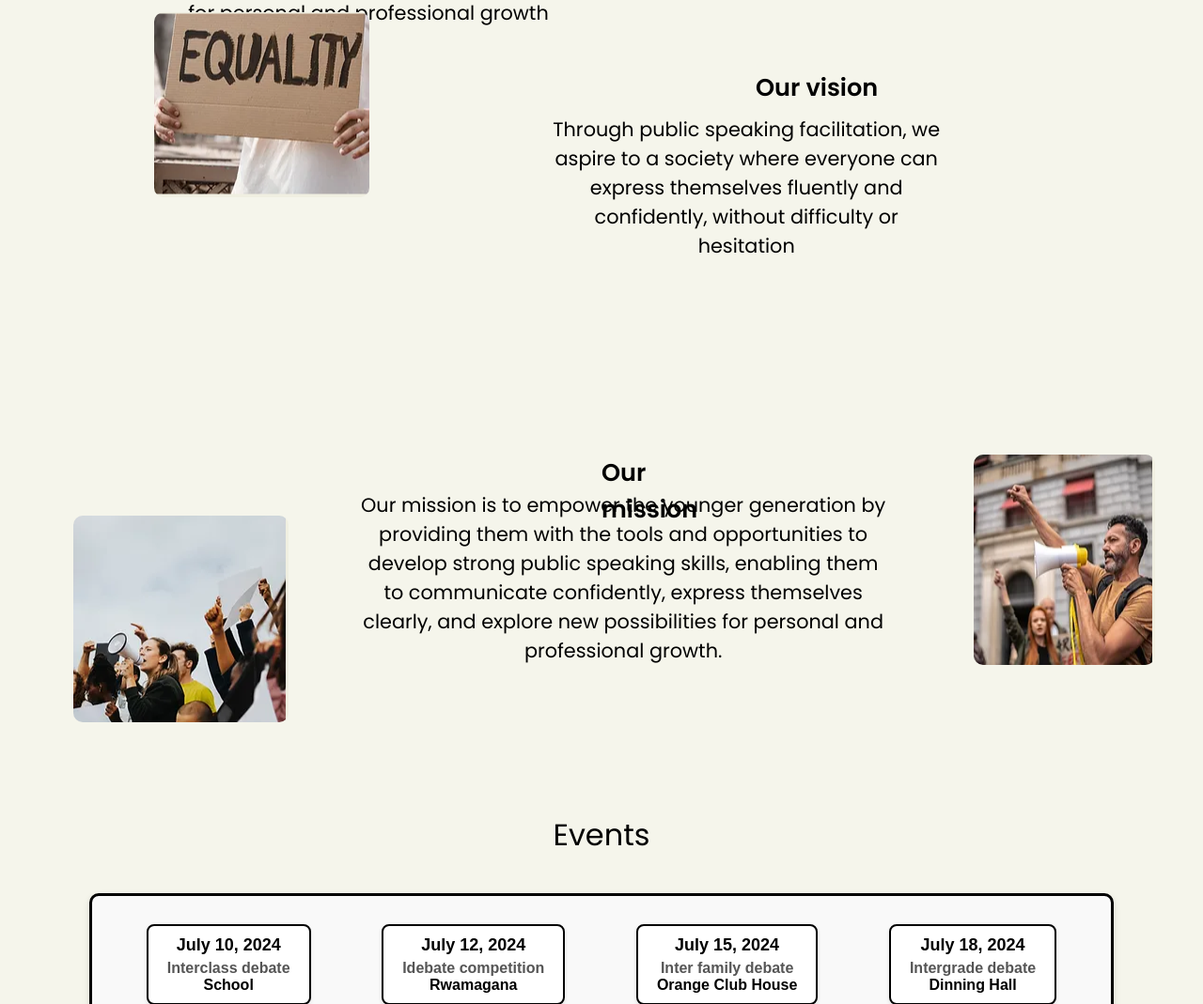
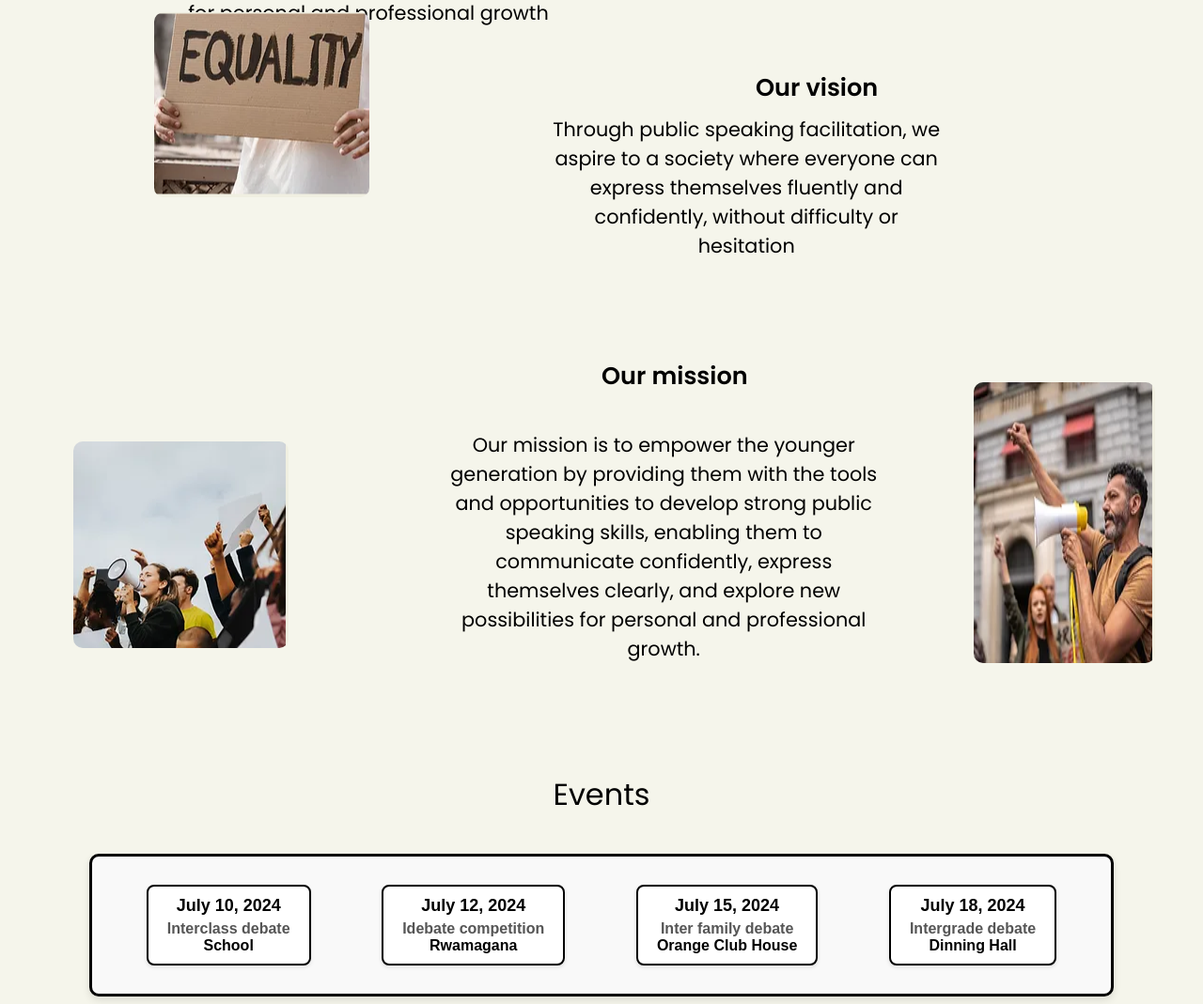
Before and after one commit to Uwera1/Debate, a PHP site: page / in a window 1280 px wide. Shown: the part 1131-2200 px from the top of the page at 94% size. Run offline with PHP 8.4, Linux system fonts and the light colour scheme.

Commit message:
add
there

```diff
--- a/blog.html
+++ b/blog.html
@@ -41,7 +41,7 @@
                     <p id="detail">
                         Public speaking is a skill that can be daunting for many, but with practice and the right techniques, it can be mastered effectively.
                         <span class="hidden-content"> This involves understanding your audience, preparing thoroughly, and using body language effectively to engage listeners.</span>
-                        <span class="toggle-button" onclick="toggleContent(this)">Read more</span>
+                        <span class="toggle-button" onclick="toggleContent(this)"> more</span>
                     </p>
                       <!----<hr id="line">---->
                 </div>
@@ -56,7 +56,7 @@
                     <p id="detail">
                         Are you a student looking to boost your confidence in public speaking? Whether you're preparing for a class presentation, a debate competition, or simply want to improve your communication skills...
                         <span class="hidden-content"> Confidence in public speaking is essential and can enhance both academic and personal growth. Start with small audiences, practice often, and seek constructive feedback.</span>
-                        <span class="toggle-button" onclick="toggleContent(this)">Read more</span>
+                        <span class="toggle-button" onclick="toggleContent(this)"> more</span>
                     </p>
                       <!----<hr id="line">---->
                 </div>
@@ -71,7 +71,7 @@
                     <p id="detail">
                         Being engaged and hardworking can make you a good listener.
                         <span class="hidden-content"> Additionally, focus on understanding the speaker, ask relevant questions, and provide thoughtful feedback to show genuine interest.</span>
-                        <span class="toggle-button" onclick="toggleContent(this)">Read more</span>
+                        <span class="toggle-button" onclick="toggleContent(this)">more</span>
                     </p>
                     <!----<hr id="line">---->
                 </div>
--- a/index.css
+++ b/index.css
@@ -140,10 +140,10 @@ font-size: 1.3rem;
 #sion{
     font-weight: bold;
     font-size: 1.6rem;
-    margin-top: 13%;
+    margin-top: 5%;
     color: black;
 
-width: 50%;
+width: 100%;
    margin-left: 50%;
 
 }
@@ -390,7 +390,7 @@ span:hover {
 }
 
 #yva{
-    margin-top: 16%;
+    margin-top: 11%;
     margin-left: -30%;
     font-size: 1.3rem;
     text-align: center;
@@ -412,7 +412,7 @@ span:hover {
 #se {
     display: block;
     margin-right: 4%;
-    margin-top: 13%;
+    margin-top: 7%;
     margin-left:7% ;
     max-width: 50%; /* Limit the width of the image */
     height: auto; /* Maintain aspect ratio */
@@ -444,7 +444,7 @@ img {
 
 #su{
     margin-left: -70%;
-    margin-top:-14%;
+    margin-top:-20%;
 }
 
 @media (max-width: 600px) {
```
Also changed, not shown: blog.css (line endings or trailing spaces).
